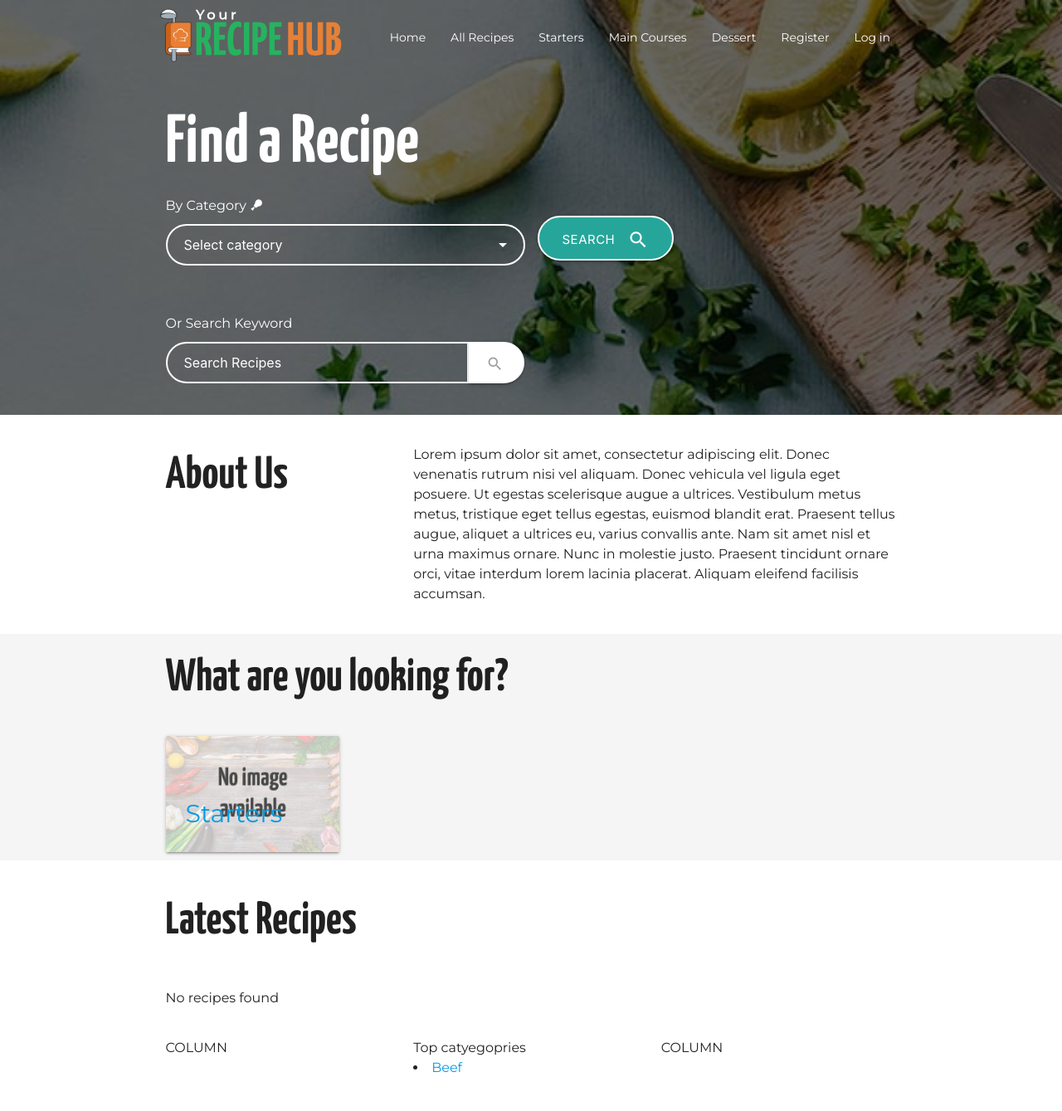
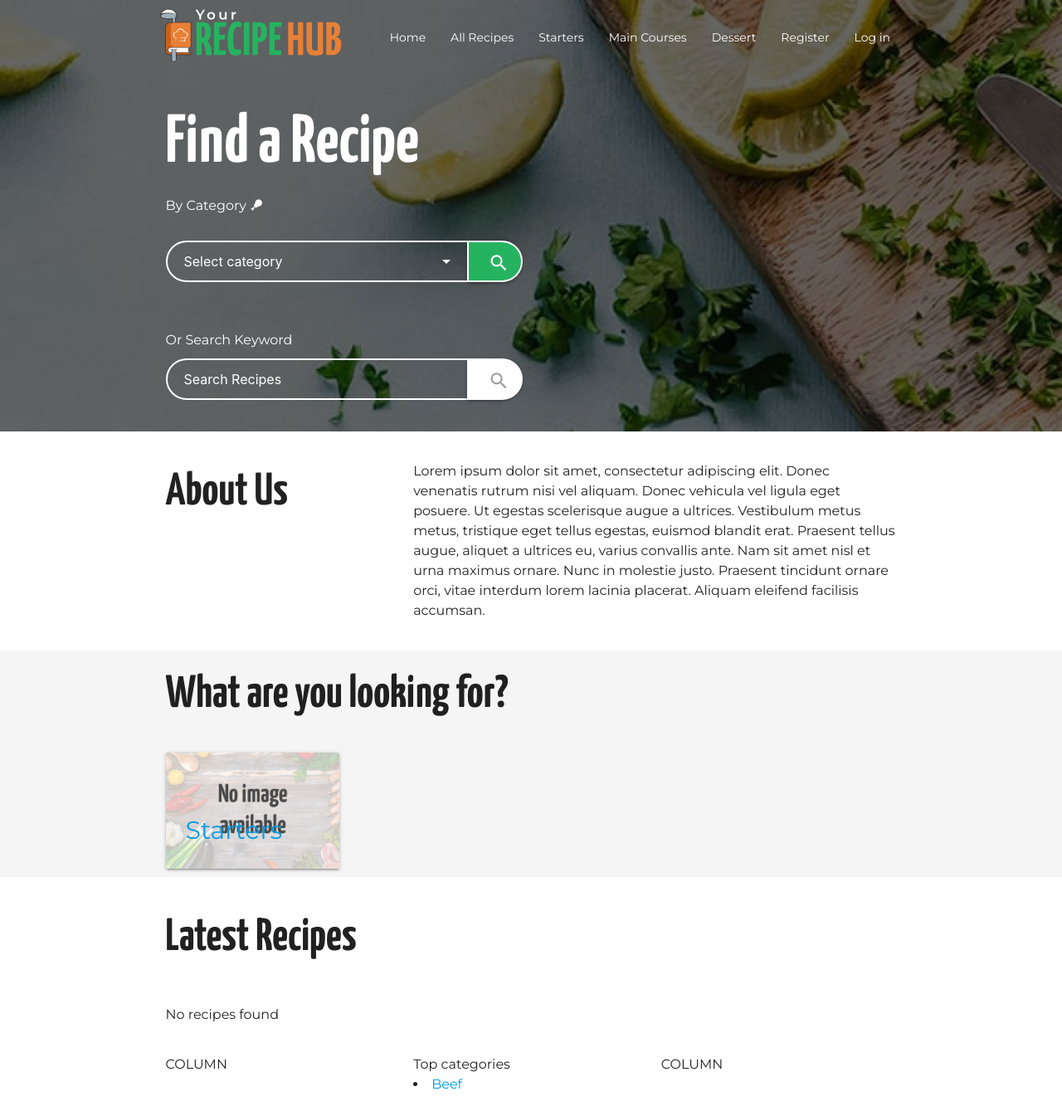
Before and after one commit to Bourkekev/ms3-your-recipe-hub, a Flask app: page / in a window 1280 px wide. Shown: the whole page at 83% size. Before the commit the page ends 1293 px from the top, so only its background shows below. Run offline with Flask 2, Linux system fonts and the light colour scheme; data that the repository does not hold is empty; some libraries are stand-ins or nearby versions.

Commit message:
Styling of category and search forms

```diff
--- a/static/css/style.css
+++ b/static/css/style.css
@@ -117,14 +117,31 @@ i.material-icons.small {
 .mdi.medium {
     font-size:4rem;
 }
+/* Materialize colours */
+.green {
+    background-color: #25B35F!important;
+}
+/* Materialize buttons */
+.btn-large {
+    height: 56px;
+}
+/* Page titles */
+.page-title {
+    color:#fff;
+}
 /* Hero Image */
-.homepage.hero-image {
-    background: url(../images/homepage-hero-mobile-576x1024.jpg) no-repeat;
+.title-panel {
+    background-image: url(../images/homepage-hero-mobile-576x1024.jpg);
     background-size: cover;
-    padding-top: 100px;
+    padding-top: 50px;
     position: relative;
 }
-.hero-image:before,
+.search-hero.title-panel {
+    background-image: url(../images/homepage-hero-mobile-576x1024.jpg);
+    background-repeat: no-repeat;
+    padding-top: 100px;
+}
+
 .title-panel:before {
     content: "";
     background-color: rgba(0,0,0,0.6);
@@ -135,7 +152,6 @@ i.material-icons.small {
     top: 0;
     z-index: 1;
 }
-.hero-image > .container,
 .title-panel > .container {
     position: relative;
     z-index: 2;
@@ -230,7 +246,8 @@ label,
 .col .button-right {
     padding-right: 0;
 }
-.button-right input[type=text] {
+.button-right input[type=text],
+.category-select.button-right .select-wrapper input.select-dropdown {
     border-top-right-radius: 0;
     border-bottom-right-radius: 0;
 }
@@ -241,7 +258,7 @@ label,
 .field-left button {
     border-top-left-radius: 0;
     border-bottom-left-radius: 0;
-    margin-top: -8px;
+    margin-left: -2px;
     line-height: 50px;
     height: 50px;
     width: 100%;
--- a/templates/all-recipes.html
+++ b/templates/all-recipes.html
@@ -1,6 +1,8 @@
 {% extends 'base.html' %}
 {% block title %}All {{ category }}{{ course_name }} Recipes - {% endblock %}
+
 {% block content %}
+
 <div class="container">
     {% if query is defined %}
         <h1>Results for '{{ query }}'</h1>
--- a/templates/base.html
+++ b/templates/base.html
@@ -100,7 +100,7 @@
                     COLUMN
                 </div>
                 <div class="col s12 l4">
-                    Top catyegopries
+                    Top categories
                     <li><a href="{{url_for('category_list_url', category_name='Beef')}}">Beef</a></li>
                 </div>
                 <div class="col s12 l4">
--- a/templates/index.html
+++ b/templates/index.html
@@ -1,18 +1,22 @@
 {% extends 'base.html' %}
 
 {% block content %}
-<div class="homepage hero-image">
+<!-- Search title panel -->
+<div class="search-hero title-panel">
     <div class="container white-text">
         <div class="row">
-            <form class="col s12" method="GET" action="{{ url_for('category_list') }}">
+            <form class="col s12 m6" method="GET" action="{{ url_for('category_list') }}">
                 <!-- title, category and course -->
                 <div class="row">
                     <div class="col s12">
-                        <h1 class="text-center text-lg-left">Find a Recipe</h1>
-                        <div class="text-center text-lg-left">By Category <span
-                                class="mdi prefix mdi-food-drumstick"></span></div>
+                        <h1 class="text-center text-sm-left">Find a Recipe</h1>
+                        <div class="text-center text-sm-left">By Category <span
+                                class="mdi prefix mdi-food-drumstick"></span>
+                        </div>
                     </div>
-                    <div class="input-field category-select col s12 m6">
+                </div>
+                <div class="row">
+                    <div class="input-field category-select button-right col s9 m10">
                         <select id="category_name" name="category_name" class="validate" required>
                             <option value="" disabled selected>Select category</option>
                             {% for category in categories %}
@@ -22,9 +26,9 @@
                         <label for="category_name" class="sr-only">Food Category</label>
                     </div>
                     <!-- submit button -->
-                    <div class="col s12 m6 text-center text-sm-left">
-                        <button class="btn waves-effect waves-light btn-large btn-rounded" type="submit">Search
-                            <i class="material-icons right">search</i>
+                    <div class="input-field col s3 m2 field-left">
+                        <button class="btn waves-effect waves-light btn-large green btn-rounded" type="submit">
+                            <i class="material-icons">search</i>
                         </button>
                     </div>
                 </div>
@@ -33,16 +37,16 @@
         <!-- index search -->
         <div class="row">
             <div class="col s12 m6">
-                <div class="text-center text-lg-left">Or Search Keyword</div>
+                <div class="text-center text-sm-left">Or Search Keyword</div>
                 <form action="{{ url_for('search') }}" method="post" class="">
-                    <div class="row valign-wrapper">
+                    <div class="row">
                         <div class="input-field button-right col s9 m10">
                             <input type="text" name="query" id="query" minlength="3" maxlength="30"
                                 placeholder="Search Recipes" class="validate white-rounded" required>
                             <label for="query" class="sr-only">Search Recipes</label>
                         </div>
-                        <div class="col s3 m2 field-left">
-                            <button type="submit" class="waves-effect waves-dark btn white btn-rounded"><i
+                        <div class="input-field col s3 m2 field-left">
+                            <button type="submit" class="btn waves-effect waves-dark btn-large white btn-rounded"><i
                                     class="material-icons grey-text darken-4">search</i></button>
                         </div>
                     </div>
--- a/templates/profile.html
+++ b/templates/profile.html
@@ -1,6 +1,8 @@
 {% extends 'base.html' %}
 {% block title %}Your Profile - {% endblock %}
 {% block content %}
+<div class="title-panel">
+</div>
 <div class="container">
     <div class="row">
         <div class="col s12 m4 offset-m4 card-panel grey lighten-5">
--- a/templates/single-recipe.html
+++ b/templates/single-recipe.html
@@ -1,6 +1,8 @@
 {% extends 'base.html' %}
 {% block title %}{{recipe.title}} - {% endblock %}
 {% block content %}
+<div class="title-panel">
+</div>
 <div class="container">
     <div class="row">
         <div class="col s12">
```
Also changed, not shown: templates/add_recipe.html (+8 -1 lines), templates/layout/search-panel.html (added, +51 -0 lines).
